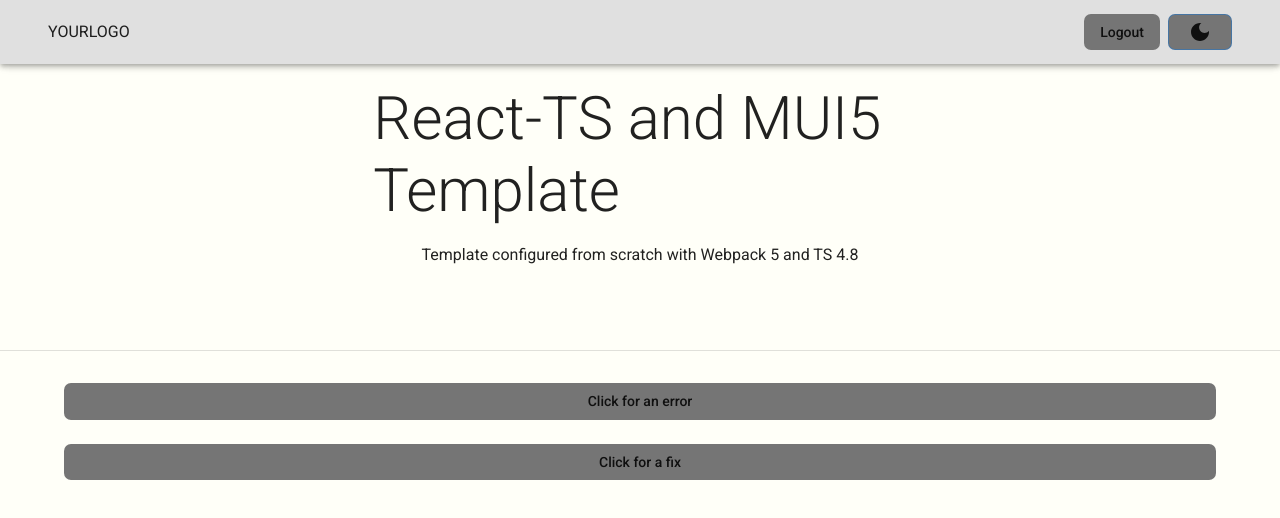
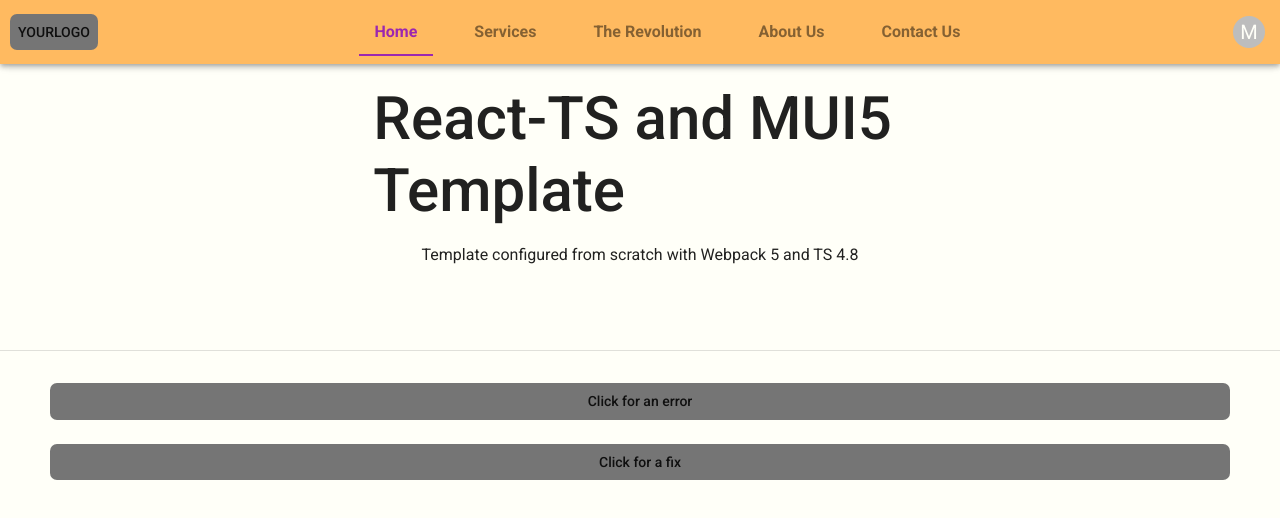
Before and after one commit to FerMusicComposer/mui5-tsx-udemy-project-1, a React app: page / in a window 1280 px wide. Shown: the top 518 px of the page. Built offline with nearby package versions, Linux system fonts and the light colour scheme.

Commit message:
added tabs and navigation

```diff
--- a/src/Router.tsx
+++ b/src/Router.tsx
@@ -1,5 +1,6 @@
 import React from 'react';
 import { Route, Routes } from 'react-router-dom';
+import { Services } from './components/Services';
 import { HomePage } from './pages/home';
 import { LoginPage } from './pages/login';
 import { RouterLayout } from './RouterLayout';
@@ -10,6 +11,7 @@ export const AppRouter: React.FC = () => {
             <Route path="/login" element={<LoginPage />} />
             <Route element={<RouterLayout />}>
                 <Route path="/" element={<HomePage />} />
+                <Route path="/services" element={<Services />} />
             </Route>
         </Routes>
     );
--- /dev/null
+++ b/src/components/Services.tsx
@@ -0,0 +1,12 @@
+import { Typography } from '@mui/material';
+import React from 'react';
+
+export const Services: React.FC = () => {
+    return (
+        <>
+            <Typography variant="h1" sx={{ mt: 10 }}>
+                Services
+            </Typography>
+        </>
+    );
+};
--- a/src/components/ui/Header.tsx
+++ b/src/components/ui/Header.tsx
@@ -27,7 +27,9 @@ export const Header: React.FC<HeaderProps> = ({ title, description, element }) =
                             alignItems="center"
                         >
                             <Grid item>
-                                <Typography variant="h2">{title}</Typography>
+                                <Typography variant="h2" fontWeight="medium">
+                                    {title}
+                                </Typography>
                             </Grid>
                             <Grid item>
                                 <Typography sx={{ mt: 2 }}>{description}</Typography>
--- /dev/null
+++ b/src/components/ui/Menu.tsx
@@ -0,0 +1,100 @@
+import React, { useState } from 'react';
+import Box from '@mui/material/Box';
+import Avatar from '@mui/material/Avatar';
+import Menu from '@mui/material/Menu';
+import MenuItem from '@mui/material/MenuItem';
+import Divider from '@mui/material/Divider';
+import IconButton from '@mui/material/IconButton';
+import Tooltip from '@mui/material/Tooltip';
+import LogoutIcon from '@mui/icons-material/Logout';
+import LightModeIcon from '@mui/icons-material/LightMode';
+import DarkModeIcon from '@mui/icons-material/DarkMode';
+import { themePalette as tp } from '../../theme/themePalette';
+import { useNavigate } from 'react-router-dom';
+import { toggleThemeMode } from '../../context/ThemeModeContext';
+
+export default function AccountMenu() {
+    const navigate = useNavigate();
+    const { toggleTheme, mode } = toggleThemeMode();
+    const [anchorEl, setAnchorEl] = useState<null | HTMLElement>(null);
+    const open = Boolean(anchorEl);
+    const handleClick = (event: React.MouseEvent<HTMLElement>) => {
+        setAnchorEl(event.currentTarget);
+    };
+    const handleClose = () => {
+        setAnchorEl(null);
+    };
+    return (
+        <React.Fragment>
+            <Box sx={{ display: 'flex', alignItems: 'center', textAlign: 'center' }}>
+                <Tooltip title="Account settings">
+                    <IconButton
+                        onClick={handleClick}
+                        size="small"
+                        sx={{ ml: 2 }}
+                        aria-controls={open ? 'account-menu' : undefined}
+                        aria-haspopup="true"
+                        aria-expanded={open ? 'true' : undefined}
+                    >
+                        <Avatar sx={{ width: 32, height: 32 }}>M</Avatar>
+                    </IconButton>
+                </Tooltip>
+            </Box>
+            <Menu
+                anchorEl={anchorEl}
+                id="account-menu"
+                open={open}
+                onClose={handleClose}
+                onClick={handleClose}
+                PaperProps={{
+                    elevation: 0,
+                    sx: {
+                        overflow: 'visible',
+                        filter: 'drop-shadow(0px 2px 8px rgba(0,0,0,0.32))',
+                        mt: 1.5,
+                        '& .MuiAvatar-root': {
+                            width: 32,
+                            height: 32,
+                            ml: -0.5,
+                            mr: 1,
+                        },
+                        '&:before': {
+                            content: '""',
+                            display: 'block',
+                            position: 'absolute',
+                            top: 0,
+                            right: 14,
+                            width: 10,
+                            height: 10,
+                            bgcolor: 'background.paper',
+                            transform: 'translateY(-50%) rotate(45deg)',
+                            zIndex: 0,
+                        },
+                    },
+                }}
+                transformOrigin={{ horizontal: 'right', vertical: 'top' }}
+                anchorOrigin={{ horizontal: 'right', vertical: 'bottom' }}
+            >
+                <MenuItem>
+                    <Avatar /> Profile
+                </MenuItem>
+                <MenuItem>
+                    <Avatar /> My account
+                </MenuItem>
+                <Divider />
+                <MenuItem>
+                    <IconButton sx={{ mr: 1, color: tp.grey500 }} onClick={() => navigate('/login')}>
+                        <LogoutIcon />
+                    </IconButton>
+                    Logout
+                </MenuItem>
+                <MenuItem>
+                    <IconButton sx={{ mr: 1, color: tp.grey500 }} onClick={() => toggleTheme()}>
+                        {mode === 'light' ? <DarkModeIcon /> : <LightModeIcon />}
+                    </IconButton>
+                    Change theme
+                </MenuItem>
+            </Menu>
+        </React.Fragment>
+    );
+}
--- a/src/components/ui/Navbar.tsx
+++ b/src/components/ui/Navbar.tsx
@@ -1,37 +1,87 @@
-import React from 'react';
-import { AppBar, Box, Toolbar, Container, Button, Stack, Typography } from '@mui/material';
+import React, { ChangeEvent, useEffect, useState } from 'react';
+import { AppBar, Box, Toolbar, Container, Button, Stack, Typography, Tab, Tabs } from '@mui/material';
 import Grid from '@mui/material/Grid';
 import { useNavigate } from 'react-router-dom';
 import { toggleThemeMode } from '../../context/ThemeModeContext';
 import LightModeIcon from '@mui/icons-material/LightMode';
 import DarkModeIcon from '@mui/icons-material/DarkMode';
 import { themePalette as tp } from '../../theme/themePalette';
+import Menu from './Menu';
 
 export const Navbar: React.FC = () => {
     const navigate = useNavigate();
     const { toggleTheme, mode } = toggleThemeMode();
+    const [value, setValue] = useState<number>(0);
+
+    const handleChange = (event: ChangeEvent<HTMLInputElement>, tabIndex: number) => {
+        event.preventDefault();
+        setValue(tabIndex);
+    };
+
+    const handleLogoClick = () => {
+        setValue(0);
+        navigate('/');
+    };
+
+    useEffect(() => {
+        if (window.location.pathname === '/' && value !== 0) {
+            setValue(0);
+        } else if (window.location.pathname === '/services' && value !== 1) {
+            setValue(1);
+        } else if (window.location.pathname === '/revolution' && value !== 2) {
+            setValue(2);
+        } else if (window.location.pathname === '/about' && value !== 3) {
+            setValue(3);
+        } else if (window.location.pathname === '/contact' && value !== 4) {
+            setValue(4);
+        }
+    }, [value]);
+
     return (
         <Box sx={{ flexGrow: 1 }}>
             <AppBar position="fixed">
-                <Toolbar>
+                <Toolbar disableGutters>
                     <Container maxWidth="xl">
                         <Grid container direction="row" justifyContent="space-between" alignItems="center">
                             <Grid item>
                                 {mode === 'light' ? (
-                                    <Typography sx={{ color: tp.lightTextPrimary }}>YOURLOGO</Typography>
+                                    <Button
+                                        sx={{ color: tp.lightTextPrimary, backgroundColor: tp.arcOrange }}
+                                        disableFocusRipple
+                                        disableRipple
+                                        variant="text"
+                                        onClick={() => handleLogoClick()}
+                                    >
+                                        YOURLOGO
+                                    </Button>
                                 ) : (
-                                    <Typography sx={{ color: tp.darkTextPrimary }}>YOURLOGO</Typography>
+                                    <Button
+                                        sx={{ color: tp.darkTextPrimary, backgroundColor: tp.dark1 }}
+                                        disableFocusRipple
+                                        disableRipple
+                                        variant="text"
+                                        onClick={() => handleLogoClick()}
+                                    >
+                                        YOURLOGO
+                                    </Button>
                                 )}
                             </Grid>
                             <Grid item>
-                                <Stack direction="row" spacing={1}>
-                                    <Button variant="contained" onClick={() => navigate('/login')}>
-                                        Logout
-                                    </Button>
-                                    <Button variant="outlined" onClick={() => toggleTheme()}>
-                                        {mode === 'light' ? <DarkModeIcon /> : <LightModeIcon />}
-                                    </Button>
-                                </Stack>
+                                <Tabs
+                                    value={value}
+                                    onChange={handleChange}
+                                    indicatorColor="secondary"
+                                    textColor="secondary"
+                                >
+                                    <Tab label="Home" onClick={() => navigate('/')} />
+                                    <Tab label="Services" onClick={() => navigate('/services')} />
+                                    <Tab label="The Revolution" />
+                                    <Tab label="About Us" />
+                                    <Tab label="Contact Us" />
+                                </Tabs>
+                            </Grid>
+                            <Grid item>
+                                <Menu />
                             </Grid>
                         </Grid>
                     </Container>
--- a/src/theme/darkTheme.ts
+++ b/src/theme/darkTheme.ts
@@ -17,6 +17,25 @@ export const darkTheme = createTheme({
     },
     direction: 'ltr',
     components: {
+        MuiContainer: {
+            defaultProps: {
+                style: {
+                    paddingLeft: '10px',
+                    paddingRight: '10px',
+                },
+            },
+        },
+        MuiTab: {
+            defaultProps: {
+                style: {
+                    textTransform: 'none',
+                    fontWeight: 700,
+                    fontSize: '1rem',
+                    minWidth: 10,
+                    marginLeft: '25px',
+                },
+            },
+        },
         MuiAppBar: {
             defaultProps: {
                 style: {
--- a/src/theme/lightTheme.ts
+++ b/src/theme/lightTheme.ts
@@ -17,10 +17,29 @@ export const lightTheme = createTheme({
     },
     direction: 'ltr',
     components: {
+        MuiContainer: {
+            defaultProps: {
+                style: {
+                    paddingLeft: '10px',
+                    paddingRight: '10px',
+                },
+            },
+        },
+        MuiTab: {
+            defaultProps: {
+                style: {
+                    textTransform: 'none',
+                    fontWeight: 700,
+                    fontSize: '1rem',
+                    minWidth: 10,
+                    marginLeft: '25px',
+                },
+            },
+        },
         MuiAppBar: {
             defaultProps: {
                 style: {
-                    backgroundColor: tp.grey300,
+                    backgroundColor: tp.arcOrange,
                 },
             },
         },
@@ -46,12 +65,12 @@ export const lightTheme = createTheme({
                 standardError: {
                     border: `1px solid ${tp.red50}`,
                     background: tp.lightErrorLight,
-                    color: tp.red50,
+                    color: tp.white,
                 },
                 standardSuccess: {
                     border: `1px solid ${tp.green50}`,
                     background: tp.lightSuccessLight,
-                    color: tp.teal50,
+                    color: tp.white,
                 },
             },
         },
--- a/src/theme/themePalette.ts
+++ b/src/theme/themePalette.ts
@@ -4,6 +4,11 @@ export enum themePalette {
     //Commons
     black = '#000000',
     white = '#ffffff',
+    loginBackground = '#2D7FA8',
+    navbar = '#A2A3F5',
+    dark1 = '#31314A',
+    arcBlue = '#0b72b9',
+    arcOrange = '#ffba60',
 
     //-------------------//
 
@@ -488,13 +493,4 @@ export enum themePalette {
     blueGrey700 = '#455a64',
     blueGrey800 = '#37474f',
     blueGrey900 = '#263238',
-
-    //-------------------//
-
-    //Component or style-specific custom colors
-    loginBackground = '#2D7FA8',
-    navbar = '#A2A3F5',
-    dark1 = '#31314A',
-
-    //...etc
 }
```
